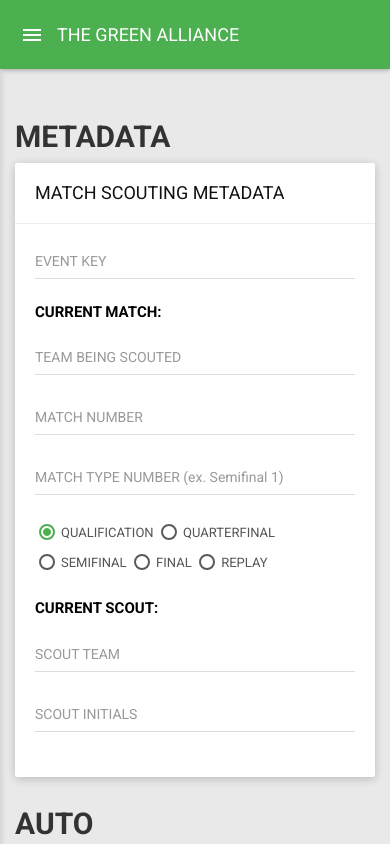
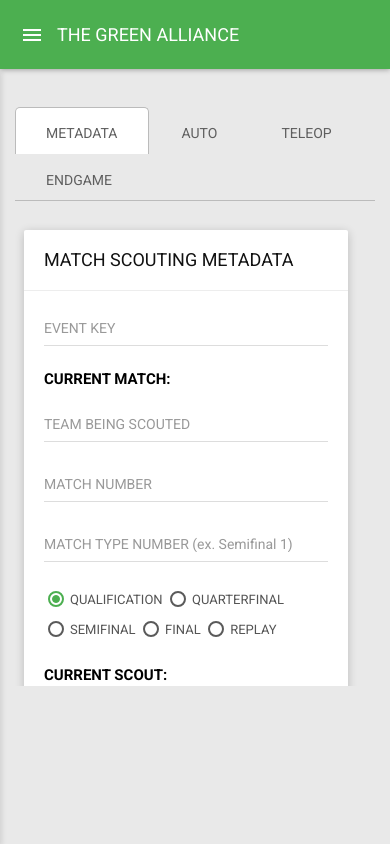
Before and after one commit to team4909/The-Green-Alliance, a website: page app/www/index.html in a window 390 px wide. Shown: the top 844 px of the page. Drawn offline with Linux system fonts and the light colour scheme; some packages are replaced by stand-ins of ours.

Commit message:
UI Updates
Added jquery tabs, added scroll for overflow

```diff
--- a/app/www/css/main.css
+++ b/app/www/css/main.css
@@ -18,3 +18,7 @@ th {
     background-color: #e0e0e0;
     text-align: right;
 }
+
+section {
+    overflow: scroll;
+}
--- a/app/www/js/main.js
+++ b/app/www/js/main.js
@@ -54,6 +54,20 @@ $(function () {
     });
 
     $('.page-loader-wrapper').fadeOut();
+
+    $("#wizard_horizontal").steps({
+        headerTag: "h2",
+        bodyTag: "section",
+        transitionEffect: "slideLeft",
+        enableFinishButton: false,
+        enablePagination: false,
+        enableAllSteps: true,
+        titleTemplate: "#title#",
+        cssClass: "tabcontrol",
+        onFinished: function (event, currentIndex) {
+            localStorage.setItem("event", $("#m-event-key").val());
+        }
+    });
 });
 
 $(applicationCache)
```
